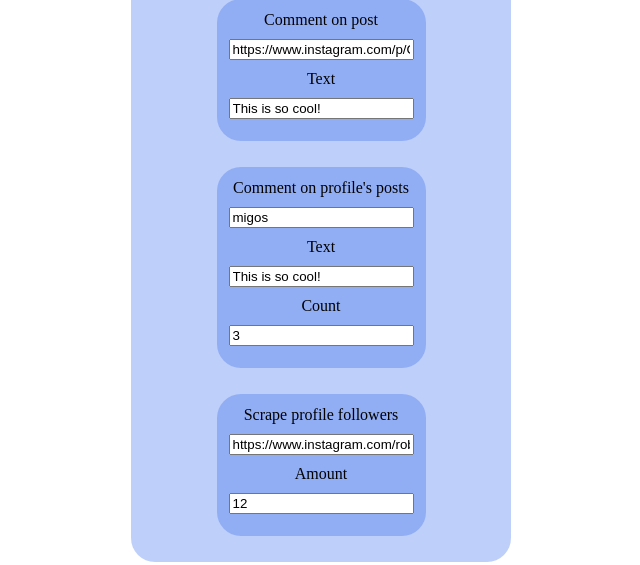
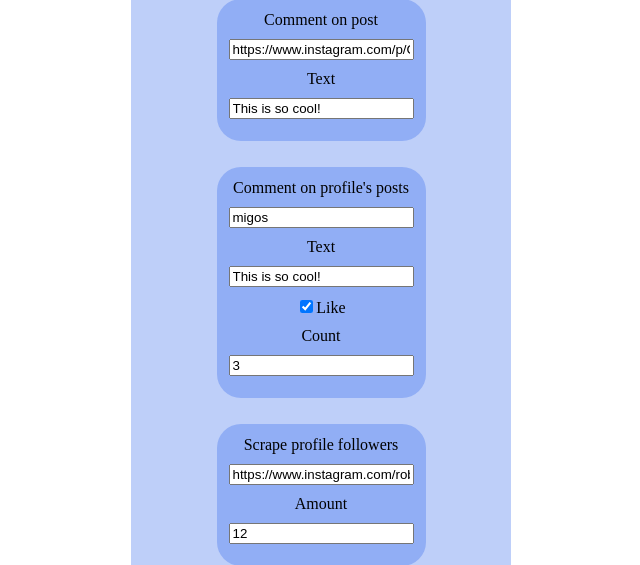
Before and after one commit to Instagram-Automation-Tool/backend, a Django app: page / in a window 1280 px wide. Shown: the part 522-1087 px from the top of the page, without its empty margins (319-959 px from the left). Run offline with Django 4.2, Linux system fonts and the light colour scheme.

Commit message:
Fixed like function

```diff
--- a/IgBotPrj/IgBotApp/templates/panel/panel.html
+++ b/IgBotPrj/IgBotApp/templates/panel/panel.html
@@ -73,6 +73,7 @@
       <input id="targetUsername" type="text" name="targetUsername" value="migos" />
       <label>Text</label>
       <input id="comment" type="text" name="comment" value="This is so cool!" />
+      <label><input type=checkbox name="like" id="like"  checked="True" unchecked="False">Like</label>
       <label>Count</label>
       <input id="count" type="number" name="count" value="3" />
       <div class="profiles-display">
--- a/IgBotPrj/IgBotApp/views.py
+++ b/IgBotPrj/IgBotApp/views.py
@@ -30,14 +30,14 @@ def requestFollowProfile(request):
 def requestLikePost(request):
     WebDriverManager.WebdriverActions.LikePost(
         request.GET.get("link", "")
-    ), request.GET.get("username")
+    , request.GET.get("username"))
     return HttpResponse("Liked post")
 
 
 def requestCommentOnPost(request):
     WebDriverManager.WebdriverActions.CommentOnPost(
-        request.GET.get("link", ""),
-        request.GET.get("comment", ""),
+        request.GET.get("link"),
+        request.GET.get("comment"),
         request.GET.get("username"),
     )
     return HttpResponse("Commented")
@@ -46,6 +46,7 @@ def requestCommentOnProfilePosts(request):
     comments = []
     comment=request.GET.get("comment")
     count=int(request.GET.get("count"))
+    print(request.GET.get("like"))
     while(count>0):
         comments.append(comment)
         count=count-1
@@ -53,6 +54,7 @@ def requestCommentOnProfilePosts(request):
         WebDriverManager.WebdriverActions.CommentOnProfilePosts(
             request.GET.get("targetUsername"),
             comments,
+            request.GET.get("like"),
             request.GET.get("username")
         )
     )
```
